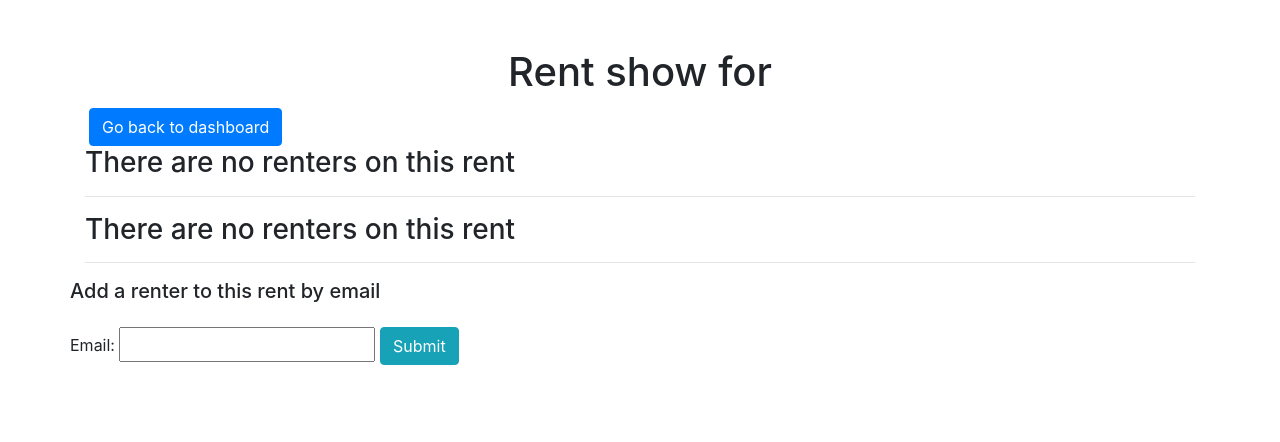
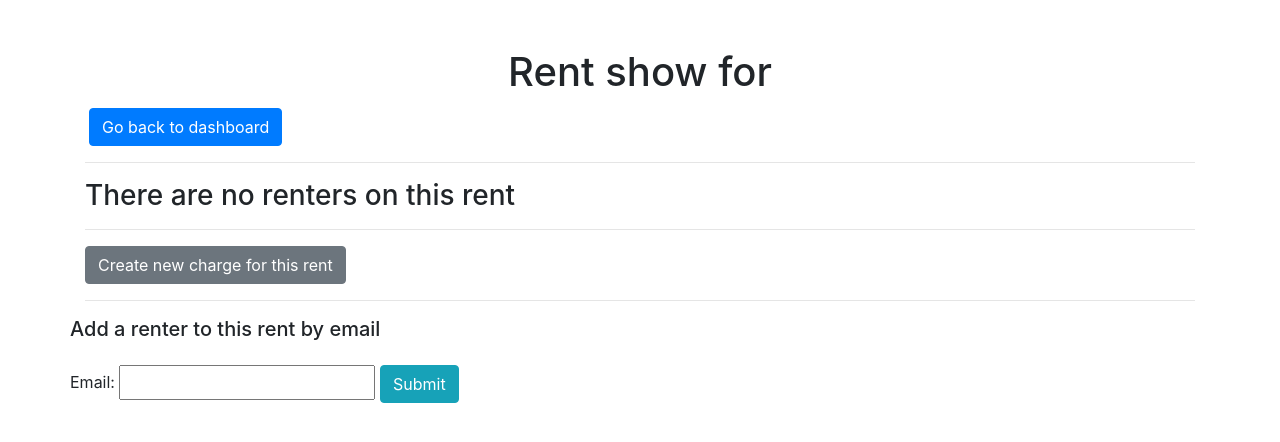
Before and after one commit to Nader-gator/PayMe, a Django app: template landlord/templates/landlord/rent_show.html in a window 1280 px wide. Shown: the part 72-514 px from the top of the page. Run offline with Django 3.2, Linux system fonts and the light colour scheme; the template is opened without the code that fills it, so the values that code supplies are empty; some libraries are stand-ins or nearby versions.

Commit message:
html changes

```diff
--- a/landlord/templates/landlord/rent_show.html
+++ b/landlord/templates/landlord/rent_show.html
@@ -52,8 +52,6 @@
     {% endfor %}
   </ul>
 </div>
-{% endif %} {% if not one_time_charges and not recurring_charges %}
-<h3>There are no renters on this rent</h3>
 {% endif %}
 <hr />
 {% if renters %}
@@ -69,6 +67,11 @@
 {% else %}
 <h3>There are no renters on this rent</h3>
 {% endif %}
+<hr />
+
+<a class="btn btn-secondary" href="{% url 'new-charge' rent.id %}"
+  >Create new charge for this rent</a
+>
 <hr />
 
 <div class="row mt-1">
```
